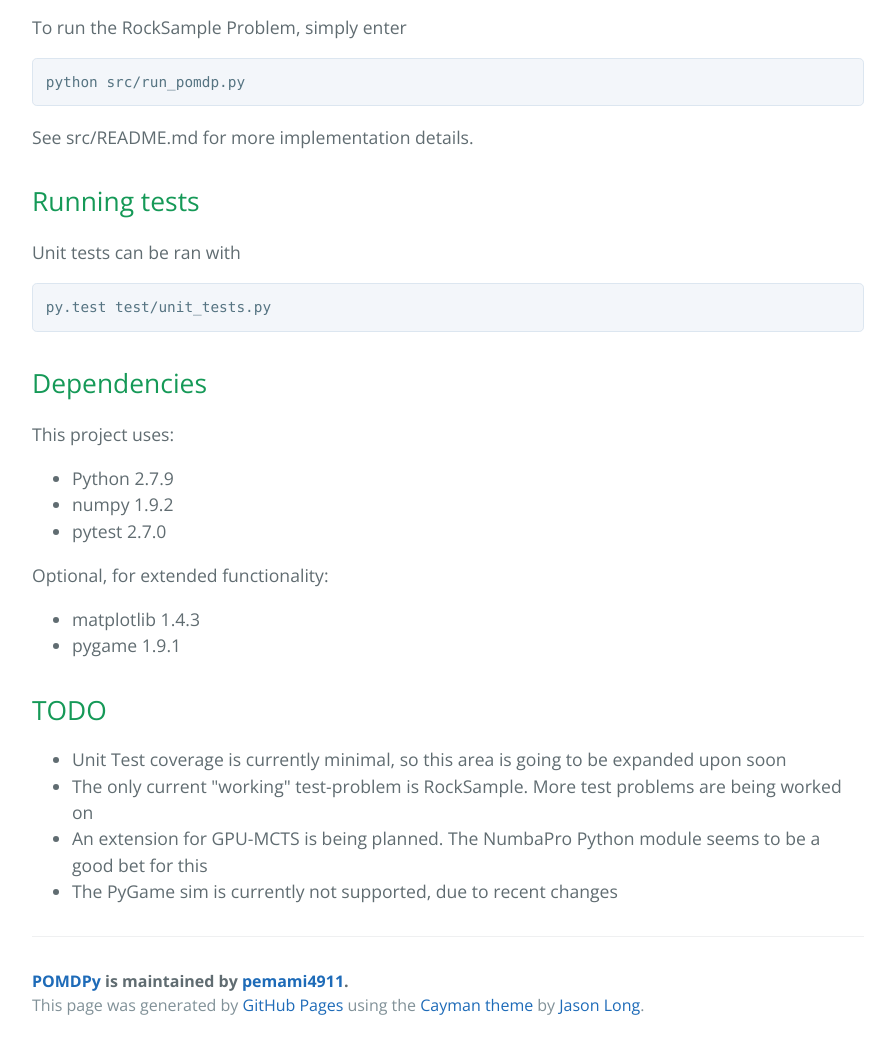
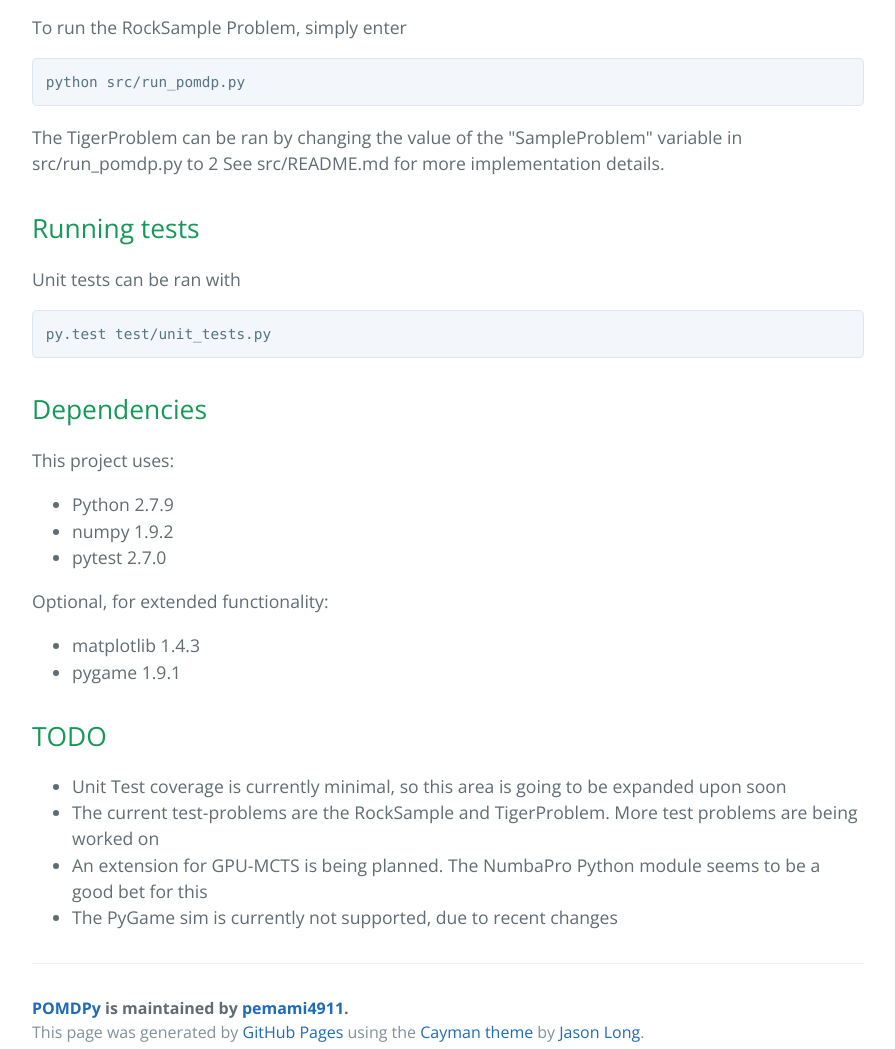
Before and after one commit to pemami4911/POMDPy, a plain HTML site: page index.html in a window 1280 px wide. Shown: the part 1360-2409 px from the top of the page, without its empty margins (192-1087 px from the left). Drawn offline with nearby package versions, Linux system fonts and the light colour scheme.

Commit message:
Create gh-pages branch via GitHub

```diff
--- a/index.html
+++ b/index.html
@@ -49,7 +49,8 @@ The default RockSample Problem is RockSample(7, 8), a 7 x 7 grid with 8 rocks.</
 <pre><code>python src/run_pomdp.py
 </code></pre>
 
-<p>See src/README.md for more implementation details.</p>
+<p>The TigerProblem can be ran by changing the value of the "SampleProblem" variable in src/run_pomdp.py to 2
+See src/README.md for more implementation details.</p>
 
 <h2>
 <a id="running-tests" class="anchor" href="#running-tests" aria-hidden="true"><span class="octicon octicon-link"></span></a>Running tests</h2>
@@ -82,7 +83,7 @@ The default RockSample Problem is RockSample(7, 8), a 7 x 7 grid with 8 rocks.</
 
 <ul>
 <li>Unit Test coverage is currently minimal, so this area is going to be expanded upon soon</li>
-<li>The only current "working" test-problem is RockSample. More test problems are being worked on </li>
+<li>The current test-problems are the RockSample and TigerProblem. More test problems are being worked on </li>
 <li>An extension for GPU-MCTS is being planned. The NumbaPro Python module seems to be a good bet for this</li>
 <li>The PyGame sim is currently not supported, due to recent changes</li>
 </ul>
```
Also changed, not shown: params.json (+1 -1 lines).
